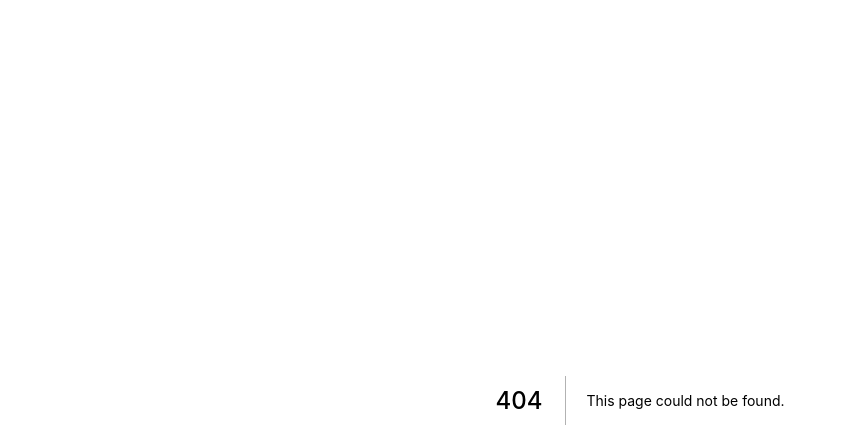
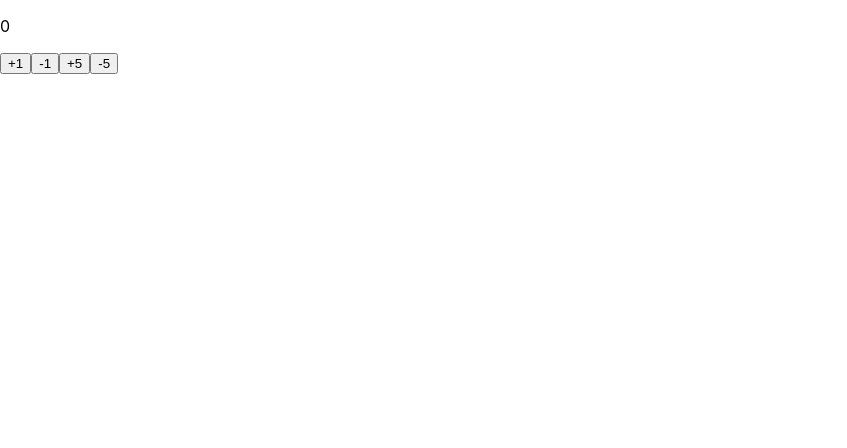
Before and after one commit to masasami/next-sample, a Next.js app: page /component0027 in a window 1280 px wide. Before the commit this address had no page. Shown: the top 448 px of the page, without its empty margins (0-847 px from the left). Built offline with nearby package versions, Linux system fonts and the light colour scheme.

Commit message:
グローバル状態管理

```diff
--- /dev/null
+++ b/pages/component0027.tsx
@@ -0,0 +1,51 @@
+import { createContext, Dispatch, useReducer, useContext } from 'react'
+
+type State = { count: number }
+type Action =
+  | { type: 'INCREMENT' }
+  | { type: 'DECREMENT' }
+  | { type: 'INCREMENT_BY_PAYLOAD'; payload: number }
+  | { type: 'DECREMENT_BY_PAYLOAD'; payload: number }
+
+const Context = createContext<{ state: State; dispatch: Dispatch<Action> }>(null)
+const reducer = (state: State, action: Action) => {
+  switch (action.type) {
+    case 'INCREMENT': return { ...state, count: state.count + 1 }
+    case 'DECREMENT': return { ...state, count: state.count - 1 }
+    case 'INCREMENT_BY_PAYLOAD': return { ...state, count: state.count + action.payload }
+    case 'DECREMENT_BY_PAYLOAD': return { ...state, count: state.count - action.payload }
+    default: return state
+  }
+}
+
+export default function App() {
+  const [state, dispatch] = useReducer(reducer, { count: 0 })
+  return (
+    <Context.Provider value={{ state, dispatch }}>
+      <Component1 />
+    </Context.Provider>
+  )
+}
+const Component1 = () => {
+  const { state } = useContext(Context)
+  return (
+    <>
+      <p>{state.count}</p>
+      <Component2 />
+    </>
+  )
+}
+const Component2 = () => <Component3 />
+const Component3 = () => <Component4 />
+const Component4 = () => <Component5 />
+const Component5 = () => {
+  const { dispatch } = useContext(Context)
+  return (
+    <>
+      <button onClick={() => dispatch({ type: 'INCREMENT' })}>+1</button>
+      <button onClick={() => dispatch({ type: 'DECREMENT' })}>-1</button>
+      <button onClick={() => dispatch({ type: 'INCREMENT_BY_PAYLOAD', payload: 5 })}>+5</button>
+      <button onClick={() => dispatch({ type: 'DECREMENT_BY_PAYLOAD', payload: 5 })}>-5</button>
+    </>
+  )
+}
```
